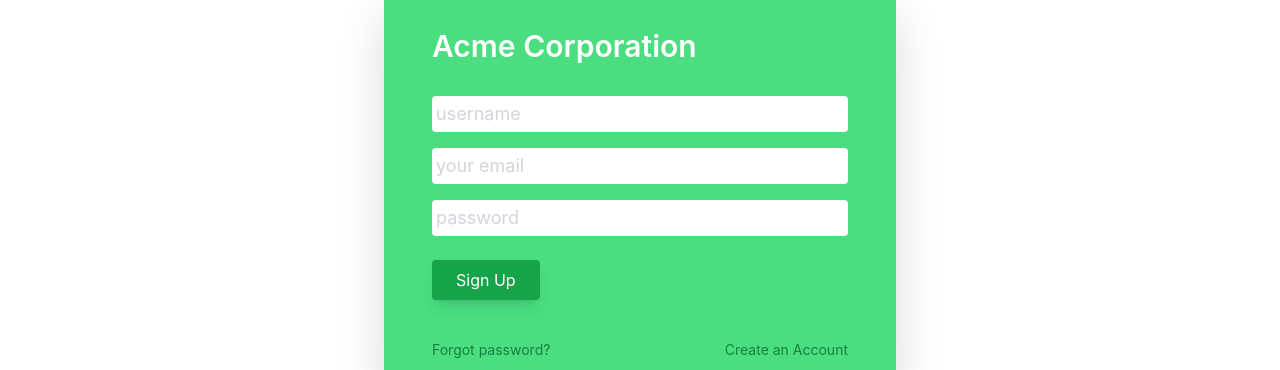
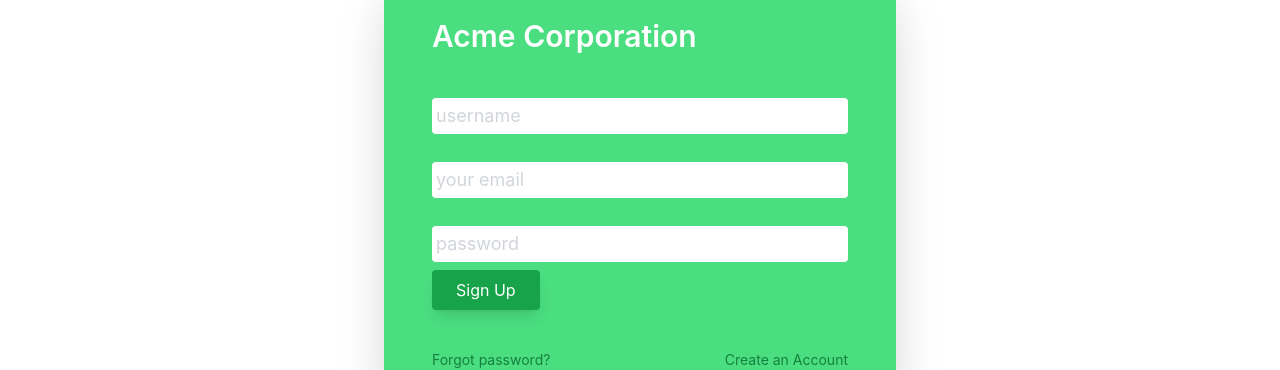
Before and after one commit to gio-lix/eccom-geaphql, a Next.js app: page /account/register in a window 1280 px wide. Shown: the part 330-700 px from the top of the page. Built offline with nearby package versions, Linux system fonts and the light colour scheme; no server answers.

Commit message:
add react-hook

```diff
--- a/package.json
+++ b/package.json
@@ -17,6 +17,7 @@
     "nookies": "^2.5.2",
     "react": "17.0.2",
     "react-dom": "17.0.2",
+    "react-hook-form": "^7.26.0",
     "react-icons": "^4.3.1",
     "react-spinners": "^0.11.0"
   },
--- a/pages/account/login.tsx
+++ b/pages/account/login.tsx
@@ -5,63 +5,81 @@ import {LOGIN_USER} from "../../lib/mutation";
 import {router} from "next/client";
 import {useRouter} from "next/router";
 import {setCookie} from "nookies";
-
+import { useForm } from "react-hook-form";
 
 
 const Login = () => {
     const router = useRouter()
-    const [loginUser, {loading,error, data }] = useMutation(LOGIN_USER)
-    const [formatData, setFormatData] = useState<{identifier: string, password: string}>({
-        identifier: '',
-        password: ''
-    });
+    const [loginUser, {loading,error, data: dataInput }] = useMutation(LOGIN_USER)
 
+    const {register, handleSubmit,reset, watch, formState: { errors }} = useForm({
+        mode: 'onBlur'
+    })
+    if (error) {
+        return (
+            <Layout>
+                <p className='text-center mt-20'>Invalid identifier or password</p>
+            </Layout>
+        )
+    }
     if (loading) return <h1>login in ...</h1>
-    if (data) {
-        console.log(data, "jwt", data.login.jwt)
-        setCookie(null, 'graphqlToken', data.login.jwt, {
+
+    if (dataInput) {
+        setCookie(null, 'graphqlToken', dataInput.login.jwt, {
             maxAge: 30 * 24 * 60 * 60,
             path: '/',
         })
         router.push('/')
     }
-    const handleChange = (e: ChangeEvent<HTMLInputElement> ) => {
-        setFormatData({...formatData ,[e.target.name]: e.target.value} )
+
+
+    const onSubmit = (data: any) => {
+        loginUser({
+            variables: {
+                input: data
+            }
+        })
+        reset()
     }
 
-
-    const submitLogin = (e: SyntheticEvent) => {
-        e.preventDefault()
-        loginUser({
-            variables: {
-                input: formatData
-            }
-        })
-    }
     return (
         <Layout>
             <div className="flex flex-col items-center justify-center min-h-screen bg-white">
                 <div className="bg-green-400 w-full sm:w-3/4 max-w-lg p-12 pb-6 shadow-2xl rounded">
                     <div className="text-white pb-4 text-3xl font-semibold">Acme Corporation</div>
-                    <form onSubmit={submitLogin}>
+                    <form
+                        onSubmit={handleSubmit(onSubmit)}
+                    >
+                        <div  className='h-16  relative flex items-end'>
                             <input
-                            className="block text-gray-700 p-1 m-4 ml-0 w-full rounded text-lg font-normal placeholder-gray-300 outline-none"
+                                {...register("identifier", { required: "required" })}
+                                className="block text-gray-700 p-1 ml-0 w-full rounded text-lg font-normal placeholder-gray-300 outline-none"
                                 name="identifier"
                                 type="email"
-                            value={formatData.identifier}
-                            onChange={handleChange}
-                            required
                                 placeholder="your email"
                             />
+                            <div  className='text-sm absolute top-1'>
+                                {errors?.identifier && <p>{errors?.identifier?.message}</p>}
+                            </div>
+                        </div>
+                        <div className='h-16  relative flex items-end'>
                             <input
-                            className="block text-gray-700 p-1 m-4 ml-0 w-full rounded text-lg font-normal placeholder-gray-300 outline-none"
-                            name="password"
+                                className="block text-gray-700 p-1  ml-0 w-full rounded text-lg font-normal placeholder-gray-300 outline-none"
                                 type="password"
-                            value={formatData.password}
-                            onChange={handleChange}
-                            required
+                                {...register("password", {
+                                    required: true,
+                                    minLength: {
+                                        value: 5,
+                                        message: 'minimum length 5 characters'
+                                    }
+                                })}
                                 placeholder="password"
                             />
+                            <div className='text-sm absolute top-1'>
+                                {errors?.password && <p>{errors?.password?.message}</p>}
+                            </div>
+                        </div>
+
                         <button
                             type='submit'
                             className="inline-block mt-2 bg-green-600 hover:bg-green-700 focus:bg-green-800 px-6 py-2 rounded text-white shadow-lg"
@@ -76,7 +94,7 @@ const Login = () => {
                         >
                             Forgot password?
                         </a>
-                        <a href="#2" className="inline-block text-green-700 hover:text-green-900 font-normal text-sm">
+                        <a onClick={() => router.push('/account/register')} href="#2" className="inline-block text-green-700 hover:text-green-900 font-normal text-sm">
                             Create an Account
                         </a>
                     </div>
--- a/pages/account/register.tsx
+++ b/pages/account/register.tsx
@@ -2,56 +2,68 @@ import React, {ChangeEvent, SyntheticEvent, useState} from 'react';
 import {useMutation} from "@apollo/client";
 import {LOGIN_USER} from "../../lib/mutation";
 import Layout from "../../components/Layout";
+import {useForm} from "react-hook-form";
 
 const Register = () => {
     const [signupUser, {loading,error, data }] = useMutation(LOGIN_USER)
-    const [formatData, setFormatData] = useState<{ identifier: string, email: string, password: string}>({
-        identifier: '',
-        email: '',
-        password: '',
-    });
+
+    const {register, handleSubmit,reset, watch, formState: { errors }} = useForm({
+        mode: 'onBlur'
+    })
     if (loading) return <h1>Signing Up ...</h1>
-    const handleChange = (e: ChangeEvent<HTMLInputElement>) => {
-        setFormatData({...formatData ,[e.target.name]: e.target.value} )
-    }
-    const onHandleSubmit = (e: SyntheticEvent) => {
-        e.preventDefault()
+    const onSubmit = (data: any) => {
             signupUser({
                 variables: {
-                input: formatData
+                    input: data
                 }
             })
+        reset()
     }
     return (
         <Layout>
             <div className="flex flex-col items-center justify-center min-h-screen bg-white">
                 <div className="bg-green-400 w-full sm:w-3/4 max-w-lg p-12 pb-6 shadow-2xl rounded">
                     <div className="text-white pb-4 text-3xl font-semibold">Acme Corporation</div>
-                    <form onSubmit={onHandleSubmit}>
+                    <form  onSubmit={handleSubmit(onSubmit)}>
+                        <div  className='h-16  relative flex items-end'>
                             <input
-                            className="block text-gray-700 p-1 m-4 ml-0 w-full rounded text-lg font-normal placeholder-gray-300 outline-none"
+                                className="block text-gray-700 p-1 ml-0 w-full rounded text-lg font-normal placeholder-gray-300 outline-none"
                                 type="text"
-                            name='identifier'
-                            value={formatData.identifier}
-                            onChange={handleChange}
+                                {...register("identifier", {
+                                    required: true,
+                                    minLength: {
+                                        value: 5,
+                                        message: 'minimum length 5 characters'
+                                    }
+                                })}
                                 placeholder="username"
                             />
+                            <div  className='text-sm absolute top-1'>
+                                {errors?.identifier && <p>{errors?.identifier?.message}</p>}
+                            </div>
+                        </div>
+                        <div  className='h-16 relative flex items-end'>
                             <input
-                            className="block text-gray-700 p-1 m-4 ml-0 w-full rounded text-lg font-normal placeholder-gray-300 outline-none"
-                            name="email"
+                                className="block text-gray-700 p-1  ml-0 w-full rounded text-lg font-normal placeholder-gray-300 outline-none"
                                 type="email"
-                            value={formatData.email}
-                            onChange={handleChange}
+                                {...register("email", { required: "required" })}
                                 placeholder="your email"
                             />
+                            <div  className='text-sm absolute top-1'>
+                                {errors?.identifier && <p>{errors?.email?.message}</p>}
+                            </div>
+                        </div>
+                        <div  className='h-16 relative flex items-end'>
                             <input
-                            className="block text-gray-700 p-1 m-4 ml-0 w-full rounded text-lg font-normal placeholder-gray-300 outline-none"
-                            name="password"
+                                className="block text-gray-700 p-1 ml-0 w-full rounded text-lg font-normal placeholder-gray-300 outline-none"
                                 type="password"
-                            value={formatData.password}
-                            onChange={handleChange}
+                                {...register("password", { required: "required" })}
                                 placeholder="password"
                             />
+                            <div  className='text-sm absolute top-1'>
+                                {errors?.identifier && <p>{errors?.password?.message}</p>}
+                            </div>
+                        </div>
                         <button
                             type='submit'
                             className="inline-block mt-2 bg-green-600 hover:bg-green-700 focus:bg-green-800 px-6 py-2 rounded text-white shadow-lg"
```
Also changed, not shown: 1 other file (tests, documents, lock files or other folders). Lines whose indentation alone changed are shown as unchanged.
